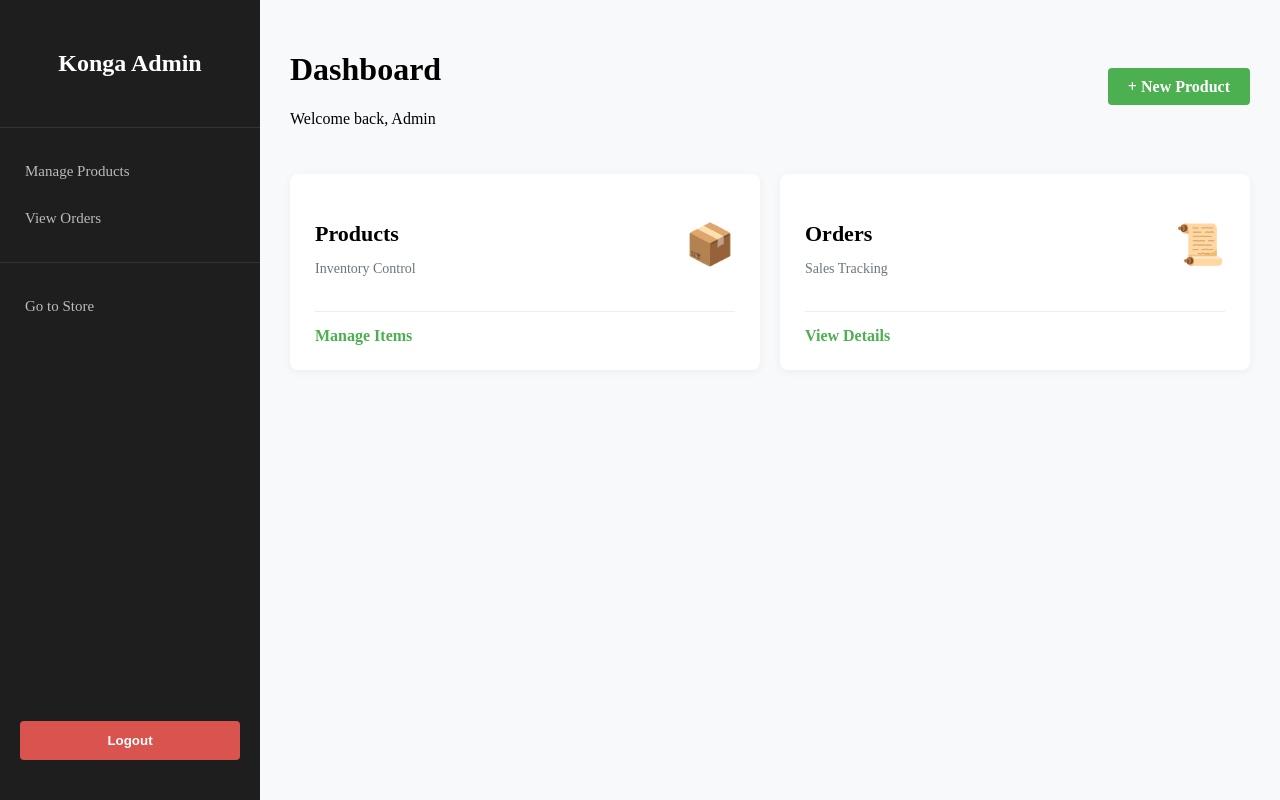
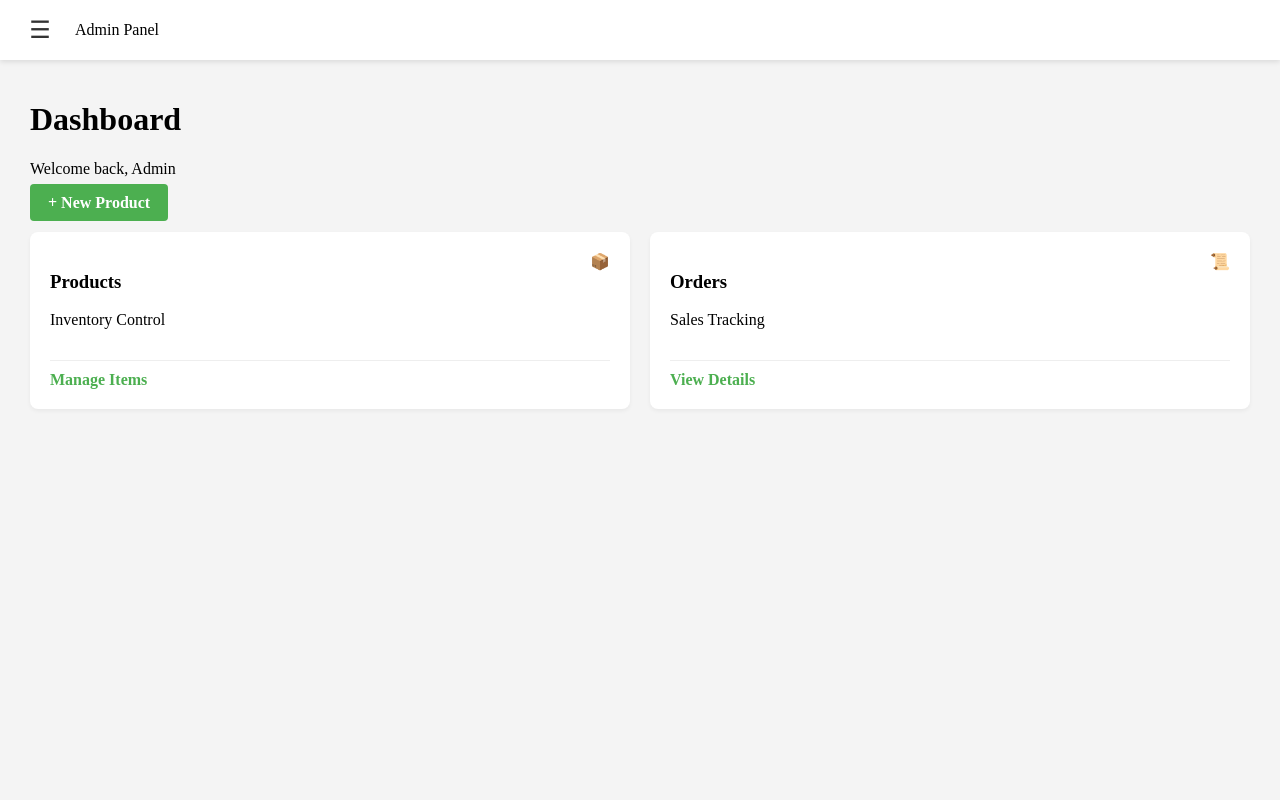
Before and after one commit to nwadikeekene4-lab/New-project-1, a React (Vite) app in the folder firstclient-frontend/: page /admin in a window 1280 px wide. Built offline with nearby package versions, Linux system fonts and the light colour scheme; no server answers; sample sign-in values are in the browser's storage.

Commit message:
Update adminDashboard.css

```diff
--- a/firstclient-frontend/src/admin/adminDashboard.css
+++ b/firstclient-frontend/src/admin/adminDashboard.css
@@ -1,150 +1,158 @@
 :root {
-  --konga-green: #4caf50; /* Changed from pink to Green */
-  --konga-dark-green: #388e3c;
+  --konga-green: #4caf50;
   --sidebar-bg: #1e1e1e;
-  --main-bg: #f8f9fa;
-  --text-grey: #6c757d;
+  --main-bg: #f4f4f4;
 }
 
 .konga-dash-wrapper {
   display: flex;
   min-height: 100vh;
   background-color: var(--main-bg);
+  overflow-x: hidden;
 }
 
-/* --- SIDEBAR --- */
+/* --- SIDEBAR ANIMATION --- */
 .konga-sidebar {
   width: 260px;
   background-color: var(--sidebar-bg);
   color: white;
   display: flex;
   flex-direction: column;
-  transition: all 0.3s ease;
+  transition: transform 0.3s cubic-bezier(0.4, 0, 0.2, 1);
+  position: fixed;
+  top: 0;
+  left: 0;
+  bottom: 0;
+  z-index: 1001;
+}
+
+/* State when closed */
+.konga-sidebar.closed {
+  transform: translateX(-260px);
+}
+
+/* State when open */
+.konga-sidebar.open {
+  transform: translateX(0);
+}
+
+/* Adjust Main Content based on sidebar on Desktop */
+.konga-dash-main {
+  flex-grow: 1;
+  padding: 80px 30px 30px 30px; /* Space for fixed header */
+  transition: margin-left 0.3s ease;
+  width: 100%;
+}
+
+@media (min-width: 1024px) {
+  .konga-sidebar.open + .konga-dash-main {
+    margin-left: 260px;
+  }
+}
+
+/* --- HAMBURGER HEADER --- */
+.mobile-nav-bar {
+  position: fixed;
+  top: 0;
+  left: 0;
+  right: 0;
+  height: 60px;
+  background: white;
+  padding: 0 20px;
+  display: flex;
+  align-items: center;
+  gap: 15px;
+  box-shadow: 0 2px 5px rgba(0,0,0,0.1);
+  z-index: 1002;
+}
+
+.menu-toggle {
+  background: none;
+  border: none;
+  font-size: 24px;
+  cursor: pointer;
+  color: #333;
+  width: 40px;
+  height: 40px;
+  display: flex;
+  align-items: center;
+  justify-content: center;
+  border-radius: 4px;
+}
+
+.menu-toggle:hover {
+  background: #f0f0f0;
+}
+
+/* Sidebar Overlay for Mobile */
+.sidebar-overlay {
+  position: fixed;
+  top: 0;
+  left: 0;
+  right: 0;
+  bottom: 0;
+  background: rgba(0,0,0,0.5);
   z-index: 1000;
 }
 
-.sidebar-brand {
-  padding: 30px 20px;
-  text-align: center;
-  border-bottom: 1px solid #333;
-}
-
-.konga-nav {
-  display: flex;
-  flex-direction: column;
-  padding: 20px 0;
-  height: 100%;
-}
+/* --- UI ELEMENTS --- */
+.sidebar-brand { padding: 25px; border-bottom: 1px solid #333; }
+.konga-nav { display: flex; flex-direction: column; padding: 15px 0; }
 
 .konga-nav-link {
   color: #bbb;
   text-decoration: none;
-  padding: 15px 25px;
-  font-size: 15px;
+  padding: 12px 25px;
   transition: 0.2s;
 }
 
-.konga-nav-link:hover, .konga-nav-link.active {
-  background-color: #333;
-  color: white;
-  border-left: 4px solid var(--konga-green);
-}
-
-.nav-divider {
-  margin: 20px 0;
-  border-top: 1px solid #333;
+.konga-nav-link:hover {
+  background: #333;
+  color: var(--konga-green);
 }
 
 .konga-logout-btn {
-  margin: auto 20px 20px 20px;
-  background-color: #d9534f;
+  margin: 30px 20px;
+  background: #d9534f;
   color: white;
   border: none;
-  padding: 12px;
+  padding: 10px;
   border-radius: 4px;
-  font-weight: bold;
   cursor: pointer;
 }
 
-/* --- MAIN CONTENT --- */
-.konga-dash-main {
-  flex-grow: 1;
-  padding: 30px;
-}
-
-.konga-dash-header {
-  display: flex;
-  justify-content: space-between;
-  align-items: center;
-  margin-bottom: 30px;
-}
-
 .konga-green-btn {
-  background-color: var(--konga-green);
+  background: var(--konga-green);
   color: white;
-  padding: 10px 20px;
+  padding: 10px 18px;
   text-decoration: none;
   border-radius: 4px;
   font-weight: bold;
 }
 
-/* --- STAT CARDS --- */
 .konga-stats-grid {
   display: grid;
-  grid-template-columns: repeat(auto-fit, minmax(300px, 1fr));
+  grid-template-columns: repeat(auto-fit, minmax(280px, 1fr));
   gap: 20px;
+  margin-top: 20px;
 }
 
 .stat-card {
   background: white;
-  padding: 25px;
+  padding: 20px;
   border-radius: 8px;
-  box-shadow: 0 2px 10px rgba(0,0,0,0.05);
-  display: grid;
-  grid-template-areas:
-    "info icon"
-    "link link";
-  align-items: center;
+  display: flex;
+  flex-wrap: wrap;
+  justify-content: space-between;
+  box-shadow: 0 2px 4px rgba(0,0,0,0.05);
 }
 
-.stat-info h3 { font-size: 22px; margin-bottom: 5px; }
-.stat-info p { color: var(--text-grey); font-size: 14px; }
-.stat-icon { font-size: 40px; text-align: right; }
-
 .stat-link {
-  grid-area: link;
-  margin-top: 20px;
-  padding-top: 15px;
+  width: 100%;
+  margin-top: 15px;
   border-top: 1px solid #eee;
+  padding-top: 10px;
   text-decoration: none;
   color: var(--konga-green);
   font-weight: bold;
-}
-
-/* --- MOBILE STYLING --- */
-.mobile-nav-bar {
-  display: none;
-  background: white;
-  padding: 15px;
-  box-shadow: 0 2px 5px rgba(0,0,0,0.1);
-  justify-content: space-between;
-  align-items: center;
-}
-
-@media (max-width: 768px) {
-  .konga-dash-wrapper { flex-direction: column; }
-
-  .konga-sidebar {
-    position: fixed;
-    left: -260px;
-    height: 100vh;
   }
-
-  .konga-sidebar.open { left: 0; }
-
-  .mobile-nav-bar { display: flex; }
-
-  .konga-dash-main { padding: 15px; }
-
-  .konga-dash-header { flex-direction: column; align-items: flex-start; gap: 15px; }
-}
```
